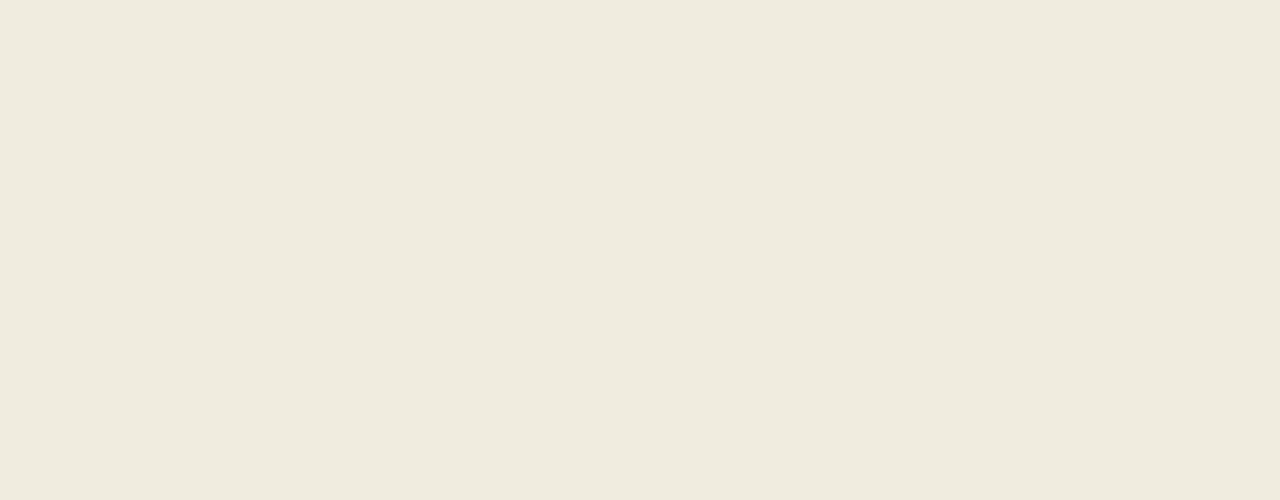
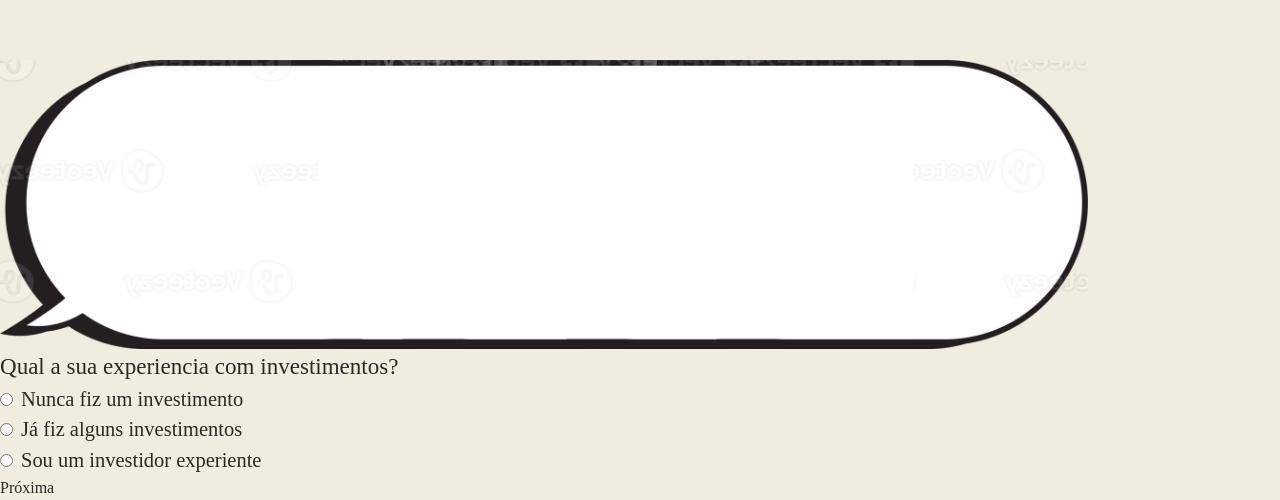
Before and after one commit to Deustavo/Chat-llm-model, a Next.js app: page /investorProfile in a window 1280 px wide. Shown: the part 1458-1958 px from the top of the page. Before the commit the page ends 1518 px from the top, so only its background shows below. Built offline with nearby package versions, Linux system fonts and the light colour scheme; a web font is replaced by a local one.

Commit message:
context do phill

```diff
--- a/src/app/chat/layout.tsx
+++ b/src/app/chat/layout.tsx
@@ -14,10 +14,8 @@
 }>) {
   return (
     <div className="flex h-screen w-screen">
-      <Sidebar
-        isResponsive={false}
-      />
-      <div className="flex items-center justify-center w-5/6">
+      {/* <Sidebar isResponsive={false} /> */}
+      <div className="flex items-center justify-center w-full">
         {children}
       </div>
     </div>
--- a/src/app/chat/page.tsx
+++ b/src/app/chat/page.tsx
@@ -120,7 +120,7 @@
                 </div>
             </div>
             <div
-              className="h-1/6 w-full p-4 bg-black bg-opacity-40 flex justify-center items-center overflow-hidden"
+              className="h-1/6 w-full p-4 flex justify-center items-center overflow-hidden"
             >
                 <div className="max-w-3xl w-full">
                     <div className="input-group flex items-center bg-white rounded-lg w-full py-2 px-4 hover:bg-slate-400 focus-within:bg-slate-400 group transition ease-in-out duration-300">
--- a/src/app/globals.css
+++ b/src/app/globals.css
@@ -8,6 +8,10 @@
   --background-color: #F0ECDF;
   --primary-color: #F84511;
   --secondary-color: #302624;
+}
+
+* {
+  user-select: none;
 }
 
 /* @media (prefers-color-scheme: dark) {
--- a/src/app/investorProfile/page.tsx
+++ b/src/app/investorProfile/page.tsx
@@ -1,22 +1,57 @@
 "use client"
 
-import { useState } from "react";
+import { useEffect, useState } from "react";
 import { useRouter } from 'next/navigation';
+import Image from "next/image";
+import LargeBallon from "@/assets/ballon-large.png";
 
-import PhillWriting from "@/assets/phill/v8.png"
+import { useInvestorProfile } from "@/store/investorProfile";
+import { usePhillImage } from "@/context/PhillImageContext";
 
 export default function InvestorProfile() {
+  useEffect(() => {
+    setPhillImage(phill.writing);
+  }, []);
+
   const router = useRouter();
-  const [phillImage, setPhillImage] = useState(PhillWriting.src);
+  const { phillImage, setPhillImage, phill } = usePhillImage();
+
+  const {
+    questionnaire,
+    currentQuestion,
+    setCurrentQuestion,
+    setAnswers
+  } = useInvestorProfile();
+
+  const handlePrevious = () => {
+    if (currentQuestion === 0) {
+      return;
+    }
+
+    setCurrentQuestion(currentQuestion - 1);
+  };
 
   const handleNext = () => {
-    router.push('/chat');
+    if (currentQuestion === questionnaire.length - 1) {
+      router.push('/chat');
+      return;
+    }
+
+    setCurrentQuestion(currentQuestion + 1);
+  };
+
+  const getButtonLabel = () => {
+    if (currentQuestion === questionnaire.length - 1) {
+      return 'Finalizar';
+    }
+
+    return 'Próxima';
   };
 
   return (
     <div className="flex justify-center min-h-screen">
       <div className="w-full relative">
-        <img
+        <Image
           id="phill-image"
           src={phillImage}
           alt="Phill"
@@ -28,11 +63,79 @@
             transform: 'translateX(-50%) translateY(-50%)',
             width: '40%'
           }}
+          width={500}
+          height={500}
         />
       </div>
       <div
         className="flex flex-col items-center justify-center w-full"
       >
+        <div
+          className="flex flex-col items-center justify-center w-full z-10"
+          style={{ marginRight: '15vw' }}
+        >
+          <div
+            className="flex flex-col items-center justify-center relative"
+          >
+            <img
+              id="large-ballon"
+              src={LargeBallon.src}
+            />
+            <p
+              className="absolute"
+              style={{ fontSize: '1.8vw' }}
+            >
+              { questionnaire[currentQuestion].question }
+            </p>
+          </div>
+            <form
+              className="flex flex-col w-full my-8 px-16"
+            >
+              {
+                questionnaire[currentQuestion].options.map((option, index) => (
+                  <div
+                    key={index}
+                    className="my-2"
+                    style={{ fontSize: '1.6vw' }}
+                  >
+                    <input
+                      type="radio"
+                      id={option}
+                      name={`question-${questionnaire[currentQuestion].id}`}
+                      value={option}
+                      onChange={(e) => setAnswers({ id: questionnaire[currentQuestion].id, answer: e.target.value })}
+                      style={{ marginRight: '8px' }}
+                    />
+                    <label
+                      className="cursor-pointer"
+                      htmlFor={option}
+                    >
+                      {option}
+                    </label>
+                  </div>
+                ))
+              }
+            </form>
+          <div className="w-full flex justify-between px-16">
+            {
+              currentQuestion !== 0 ? (
+                <button
+                  onClick={handlePrevious}
+                >
+                  Anterior
+                </button>
+              ) : (
+                <div />
+              )
+            }
+
+            <button
+              onClick={handleNext}
+            >
+                { getButtonLabel() }
+            </button>
+          </div>
+        </div>
       </div>
     </div>
   );
--- a/src/app/layout.tsx
+++ b/src/app/layout.tsx
@@ -1,5 +1,7 @@
 import type { Metadata } from "next";
 import "./globals.css";
+
+import { PhillImageProvider } from '@/context/PhillImageContext';
 
 export const metadata: Metadata = {
   title: "Phill, seu assitente de investimentos",
@@ -13,9 +15,11 @@
 }>) {
   return (
     <html lang="pt-BR">
-      <body className="antialiased">
-        {children}
-      </body>
+      <PhillImageProvider>
+        <body className="antialiased">
+          {children}
+        </body>
+      </PhillImageProvider>
     </html>
   );
 }
--- /dev/null
+++ b/src/context/PhillImageContext.tsx
@@ -0,0 +1,39 @@
+"use client"
+
+import { createContext, useContext, useState, ReactNode } from 'react';
+
+import PhillPointing from "@/assets/phill/v4.png";
+import PhillSmilling from "@/assets/phill/v3.png";
+import PhillWriting from "@/assets/phill/v8.png"
+
+interface PhillImageContextProps {
+  phillImage: string;
+  setPhillImage: (url: string) => void;
+  phill: { [key: string]: string };
+}
+
+const PhillImageContext = createContext<PhillImageContextProps | undefined>(undefined);
+
+export const PhillImageProvider = ({ children }: { children: ReactNode }) => {
+  const phill = {
+    "pointing": PhillPointing.src,
+    "smilling": PhillSmilling.src,
+    "writing": PhillWriting.src
+  };
+
+  const [phillImage, setPhillImage] = useState<string>(phill.pointing);
+
+  return (
+    <PhillImageContext.Provider value={{ phillImage, setPhillImage, phill }}>
+      {children}
+    </PhillImageContext.Provider>
+  );
+};
+
+export const usePhillImage = () => {
+  const context = useContext(PhillImageContext);
+  if (!context) {
+    throw new Error('usePhillImage must be used within a PhillImageProvider');
+  }
+  return context;
+};
--- /dev/null
+++ b/src/store/investorProfile.ts
@@ -0,0 +1,73 @@
+import { create } from "zustand";
+import store from "store2";
+
+export interface UseInvestorProfileProps {
+    questionnaire: Questionnaire[],
+    currentQuestion: number,
+    setCurrentQuestion: (payload: number) => void,
+    answers: [],
+    setAnswers: (payload: { id: string, answer: string }) => void,
+};
+
+type Questionnaire = {
+    id: string,
+    question: string,
+    options: string[]
+};
+
+const questionnaire = [
+    {
+        id: '1',
+        question: 'Qual a sua experiencia com investimentos?',
+        options: [
+            'Nunca fiz um investimento',
+            'Já fiz alguns investimentos',
+            'Sou um investidor experiente'
+        ]
+    },
+    {
+        id: '2',
+        question: 'Pergunta 2',
+        options: [
+            'Opção A',
+            'Opção B',
+            'Opção C'
+        ]
+    },
+    {
+        id: '3',
+        question: 'Pergunta 3',
+        options: [
+            'Opção A',
+            'Opção B',
+            'Opção C'
+        ]
+    },
+    {
+        id: '4',
+        question: 'Pergunta 4',
+        options: [
+            'Opção A',
+            'Opção B',
+            'Opção C'
+        ]
+    },
+    {
+        id: '5',
+        question: 'Pergunta 5',
+        options: [
+            'Opção A',
+            'Opção B',
+            'Opção C'
+        ]
+    },
+];
+
+export const useInvestorProfile = create<UseInvestorProfileProps>((set) => ({
+    questionnaire,
+    currentQuestion: 0,
+    setCurrentQuestion: (payload: number) => set(() => ({ currentQuestion: payload })),
+    answers: [],
+    setAnswers: (payload: { id: string, answer: string }) => {
+    },
+}));
```
Also changed, not shown: src/app/page.tsx (+12 -6 lines), src/app/presentation/page.tsx (+32 -12 lines), src/assets/ballon-large.png (added).
